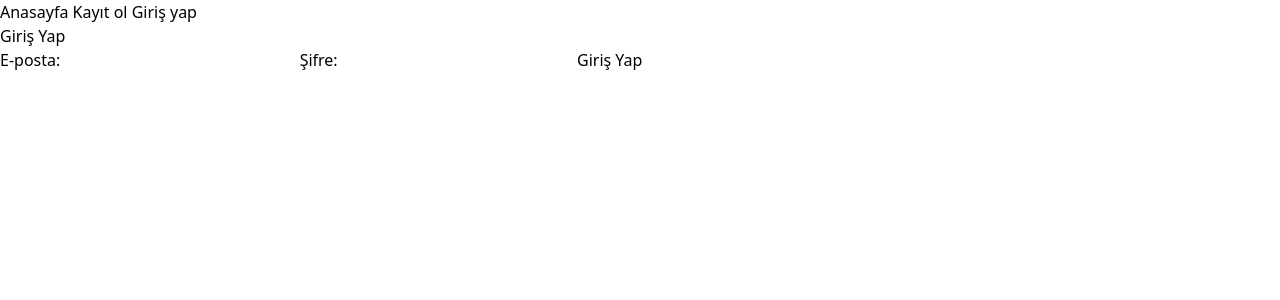
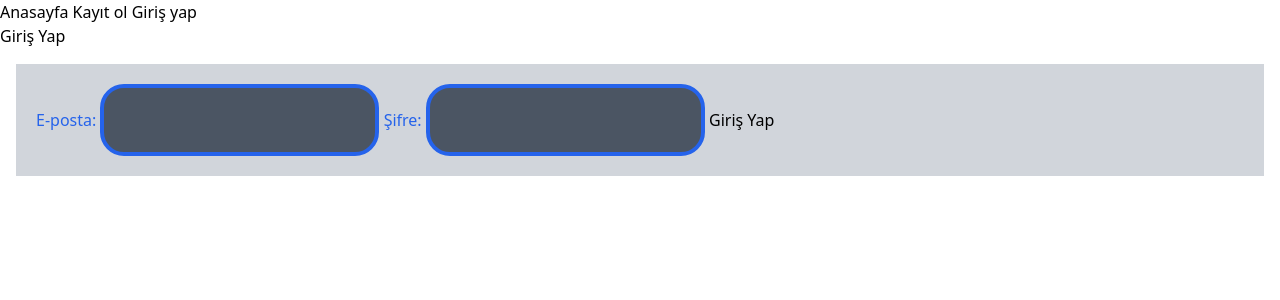
Before and after one commit to Hasan-Kilici/full-stack-survey-app, a Svelte app in the folder front-end/: page /login in a window 1280 px wide. Shown: the top 300 px of the page. Built offline with nearby package versions, Linux system fonts and the light colour scheme.

Commit message:
Update Login.svelte

```diff
--- a/front-end/src/pages/Login.svelte
+++ b/front-end/src/pages/Login.svelte
@@ -47,15 +47,17 @@
   <main>
     <h1>Giriş Yap</h1>
     {#if error}
-      <p style="color: red;">{error}</p>
+      <p style="color: red;" class="text-red-400 font-extrabold text-center">{error}</p>
     {/if}
-    <form>
-      <label for="email">E-posta:</label>
-      <input type="email" bind:value={email} id="email">
+   <div class="p-4 mb-1.5">
+     <form class="roundex-3xl bg-gray-300 py-5 px-5">
+      <label for="email" class="text-blue-600 pt-4">E-posta:</label>
+      <input type="email" bind:value={email} id="email" class="py-5 px-5 rounded-3xl bg-gray-600 hover:outline-none border-4 border-blue-600">
 
-      <label for="pass">Şifre:</label>
-      <input type="password" bind:value={pass} id="pass">
+      <label for="pass" class="text-blue-600 pt-4">Şifre:</label>
+      <input type="password" bind:value={pass} id="pass" class="py-5 px-5 rounded-3xl bg-gray-600 hover:outline-none border-4 border-blue-600">
 
       <button on:click|preventDefault={login}>Giriş Yap</button>
     </form>
+   </div>
   </main>
```
